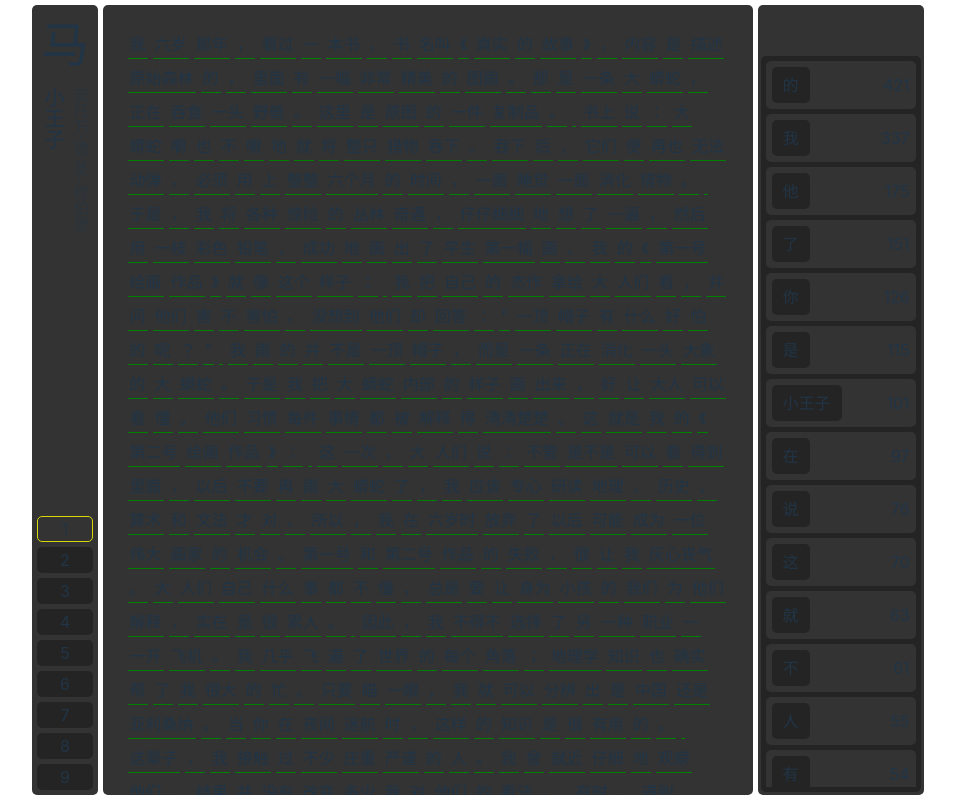
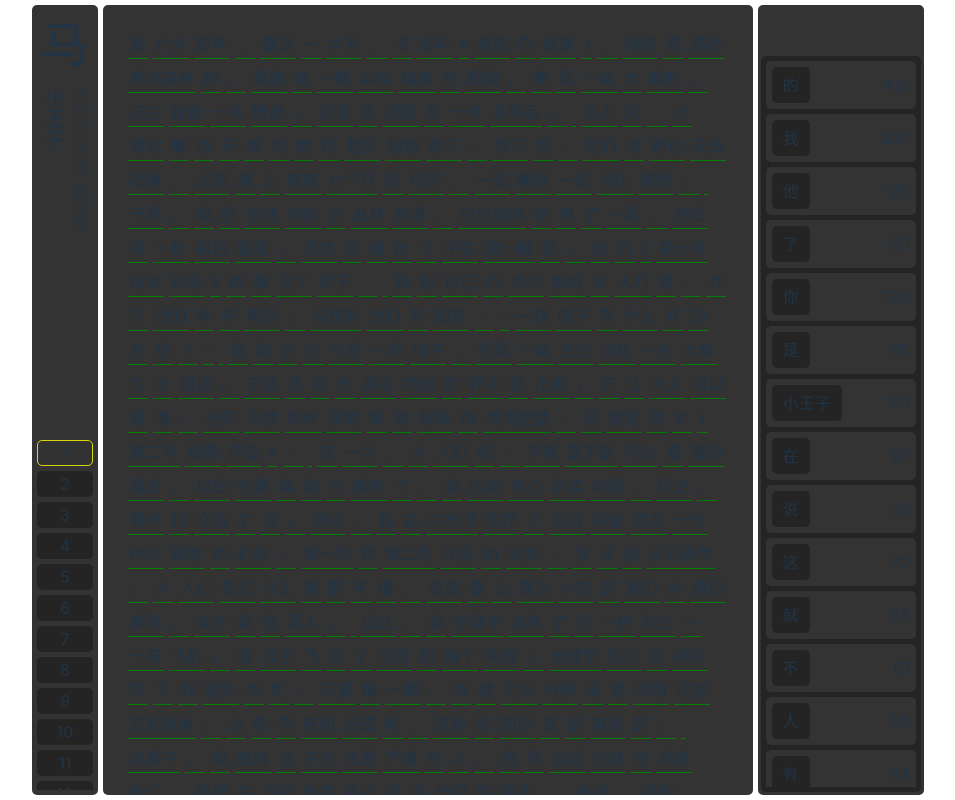
Before and after one commit to monsieurpigeon/chinese-book-reader, a React (Vite) app in the folder app/: page / in a window 1280 px wide. Shown: the whole page, without its empty margins (162-1117 px from the left). Built offline with nearby package versions, Linux system fonts and the light colour scheme; some icons are missing; a web font is replaced by a local one.

Commit message:
handle chapters

```diff
--- a/app/src/pages/book/Book.tsx
+++ b/app/src/pages/book/Book.tsx
@@ -14,14 +14,20 @@ const StyledPage = styled.div`
   gap: 5px;
 `;
 
+const chapters = book.split("\n/#/\n");
+
 export function BookPage() {
-  const [chapter, setChapter] = useState(1);
+  const [chapter, setChapter] = useState(0);
   const [memory, setMemory] = useState<any>({});
 
   return (
     <StyledPage>
       <Presentation chapter={chapter} setChapter={setChapter} />
-      <TextPage book={book} memory={memory} setMemory={setMemory} />
+      <TextPage
+        book={chapters[chapter]}
+        memory={memory}
+        setMemory={setMemory}
+      />
       <ActionsSection memory={memory} />
     </StyledPage>
   );
--- a/app/src/pages/book/sections/actions/Actions.tsx
+++ b/app/src/pages/book/sections/actions/Actions.tsx
@@ -101,6 +101,9 @@ export function ActionsSection({ memory }: ActionProps) {
         </div>
         <div
           className="clickable"
+          style={{
+            color: Object.keys(selected).length > 0 ? "yellow" : "inherit",
+          }}
           title="copy selected words to clipboard"
           onClick={() => {
             const text = Object.keys(selected).join("\n");
--- a/app/src/pages/book/sections/presentation/Presentation.tsx
+++ b/app/src/pages/book/sections/presentation/Presentation.tsx
@@ -39,6 +39,8 @@ const StyledPresentation = styled.div`
     display: flex;
     flex-direction: column;
     gap: 5px;
+    height: 350px;
+    overflow-y: auto;
     .chapter {
       border-radius: 5px;
       background-color: #242424;
@@ -71,18 +73,22 @@ export function Presentation({ chapter, setChapter }: PresentationProps) {
         </div>
       </div>
 
-      <div className="chapters">
-        {[1, 2, 3, 4, 5, 6, 7, 8, 9].map((chap: number) => {
+      <div className="chapters hide-scroll">
+        {[0, 1, 2, 3, 4, 5, 6, 7, 8, 9, 10, 11, 12, 13, 14].map(
+          (chap: number) => {
             return (
               <div
-              className={`chapter clickable ${chap === chapter && "selected"}`}
+                className={`chapter clickable ${
+                  chap === chapter && "selected"
+                }`}
                 onClick={() => setChapter(chap)}
                 key={chap}
               >
-              {chap}
+                {chap + 1}
               </div>
             );
-        })}
+          }
+        )}
       </div>
     </StyledPresentation>
   );
```
Also changed, not shown: app/src/assets/book.txt, 2 other files (tests, documents, lock files or other folders). Lines whose indentation alone changed are shown as unchanged.
